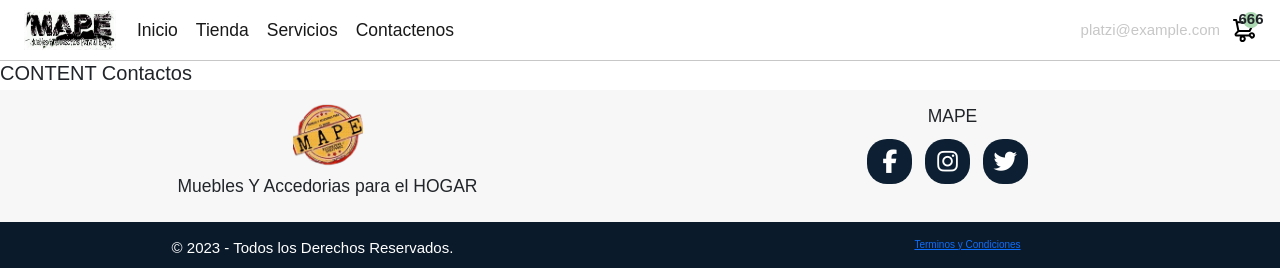
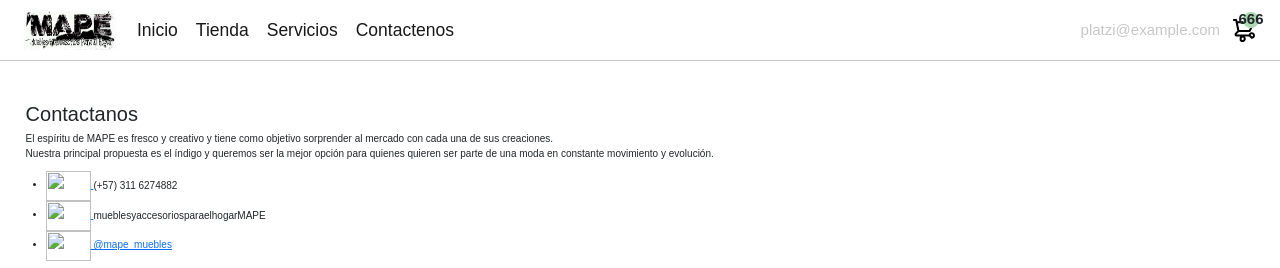
Before and after one commit to cristiantodi/Sofia, a Django app: template contacto/templates/contacto.html in a window 1280 px wide. Shown: the top 268 px of the page. Run offline with Django 4.2, Linux system fonts and the light colour scheme; the template is opened without the code that fills it, so the values that code supplies are empty; some libraries are stand-ins or nearby versions.

Commit message:
:sunglasses: continuando con diseño CSS

```diff
--- a/appweb/static/css/mystyle.css
+++ b/appweb/static/css/mystyle.css
@@ -35,6 +35,7 @@
     grid-gap:50px;
     padding: 1% 0px;
 }
+
 .pie-pagina .grupo-1 .box figure{
     width: 100%;
     height: 100%;
@@ -42,18 +43,22 @@
     justify-content: center;
     align-items: center;
 }
+
 .pie-pagina .grupo-1 .box figure img{
     width: 250px;
 }
+
 .pie-pagina .grupo-1 .box h2{
     /* color: #fff; */
     /* margin-bottom: 25px; */
     font-size: var(--s);
 }
+
 .pie-pagina .grupo-1 .box p{
     /* color: #efefef; */
     margin-bottom: 10px;
 }
+
 .pie-pagina .grupo-1 .red-social a{
     display: inline-block;
     text-decoration: none;
@@ -66,9 +71,11 @@
     text-align: center;
     transition: all 300ms ease;
 }
+
 .pie-pagina .grupo-1 .red-social a:hover{
     color: aqua;
 }
+
 .pie-pagina .grupo-2{
     background-color: #0a1a2a;
     padding: 15px 10px;
@@ -76,6 +83,7 @@
     grid-template-columns: repeat(2, 1fr);
     color: #fff;
 }
+
 .pie-pagina .grupo-2 small{
     font-size: var(--s);
 }
@@ -83,6 +91,17 @@
 .text-fotter{
     font-size: var(--md);
 }
+
+.imagen-service{
+    padding: 5%;
+    min-width: 100%;
+    max-height: 100%;
+    border-radius: 35% 0%;
+}
+.div-text-service{
+    padding: 4% 0 0 4%;
+}
+
 
 @media screen and (max-width:800px){
     .pie-pagina .grupo-1 .red-social a{
--- a/appweb/static/css/style.css
+++ b/appweb/static/css/style.css
@@ -10,6 +10,8 @@
   --md: 1.75rem;
   --m: 2rem;
   --lg: 2.35rem;
+  --xl: 2.4rem;
+  --title: 3.2rem;
 }
 
 *{
@@ -368,6 +370,16 @@ aside {
   color: var(--very-light-pink);
 }
 
+.text-title-service{
+  font-size: var(--title);
+  font-weight:  bold;
+  color: var(--black);
+}
+.text-service{
+  font-size: var(--lg);
+  /* font-weight:  bold; */
+  color: var(--black);
+}
 
 @media (max-width: 640px) {
   .menu {
--- a/appweb/templates/base.html
+++ b/appweb/templates/base.html
@@ -150,11 +150,10 @@
 
 </body>
 
-<footer class="pie-pagina"></footer>
 <footer class="pie-pagina">
     <div class="grupo-1 center">
         <div class="">
-                <div><img class="width-icon" src="{% static 'icons/icono.png' %}" alt="Logo">  </div>
+                <div><img class="width-icon" src="{% static 'icons/iconoMape.png' %}" alt="Logo">  </div>
                 <div><p class="text-fotter">Muebles Y Accedorias para el HOGAR</p></div>
         </div>
 
@@ -173,6 +172,5 @@
         <div><a href="#">Terminos y Condiciones</a></div>
     </div>
 </footer>
-</footer>
 
 </html>
--- a/contacto/templates/contacto.html
+++ b/contacto/templates/contacto.html
@@ -2,7 +2,53 @@
 <title>{% block tittle %} Contactos Mape {% endblock %}</title>
 
 {% block content %}
-    <h2>CONTENT Contactos</h2>
+<body>
+    <br>
+    <div style="margin:2%">
+      <div>
+        <header>
+          <h2 class="card-title">Contactanos</h2>
+        </header>
+        <article>
+          <p>El espíritu de MAPE es fresco y creativo y tiene como objetivo
+            sorprender al mercado con cada una de sus creaciones. <br>
+            Nuestra principal propuesta es el índigo y queremos ser la mejor opción
+            para quienes quieren ser parte de una moda en constante movimiento y evolución.</p>
+          </article>
+      </div>
+    <div>
+      <div class="enlace">
+        <ul>
+          <li>
+            <a href="https://wa.me/+573116274882?text=¡Estoy+interesado!" target="_blank">
+              <img src="#" width="45" height="30"> <a></a>  (+57) 311 6274882
+            </a>
+          </li>
+          <li>
+            <a href="https://www.facebook.com/mueblesyaccesoriosparaelhogarMAPE" target="_blank">
+              <img src="#" width="45" height="30"> <a>mueblesyaccesoriosparaelhogarMAPE</a>
+            </a>
+          </li>
+          <li>
+            <a href="https://www.instagram.com/mape_muebles" target="_blank">
+              <img src="#" width="45" height="30">  @mape_muebles
+            </a>
+          </li>
+        </ul>
+      </div>
+    </div>
+
+    <div class="container-map">
+      <div class="map-responsive">
+        <iframe src="https://www.google.com/maps/embed?pb=!1m18!1m12!1m3!1d3976.818464029435!2d-74.20160148466552!3d4.626454943583647!2m3!1f0!2f0!3f0!3m2!1i1024!2i768!4f13.1!3m3!1m2!1s0x8e3f9e0bcfc5a805%3A0xd2225331cc0488a6!2sMAPE%20Muebles%20Y%20Accesorios%20Para%20El%20Hogar!5e0!3m2!1ses-419!2sco!4v1678416162043!5m2!1ses-419!2sco"
+        style="border:0;" allowfullscreen="" loading="lazy"
+        referrerpolicy="no-referrer-when-downgrade"></iframe>
+      </div>
+    </div>
+
+
+    </div>
+  </body>
 {% endblock %}
 
 {% block footer %}
```
Also changed, not shown: servicio/templates/servicio.html (+4 -4 lines), appweb/static/icons/iconoMape.png (renamed from appweb/static/icons/icono.png), db.sqlite3, media/servicio/transporte.jpg (added), media/servicio/transporte_o6S6OVP.jpg (added).
